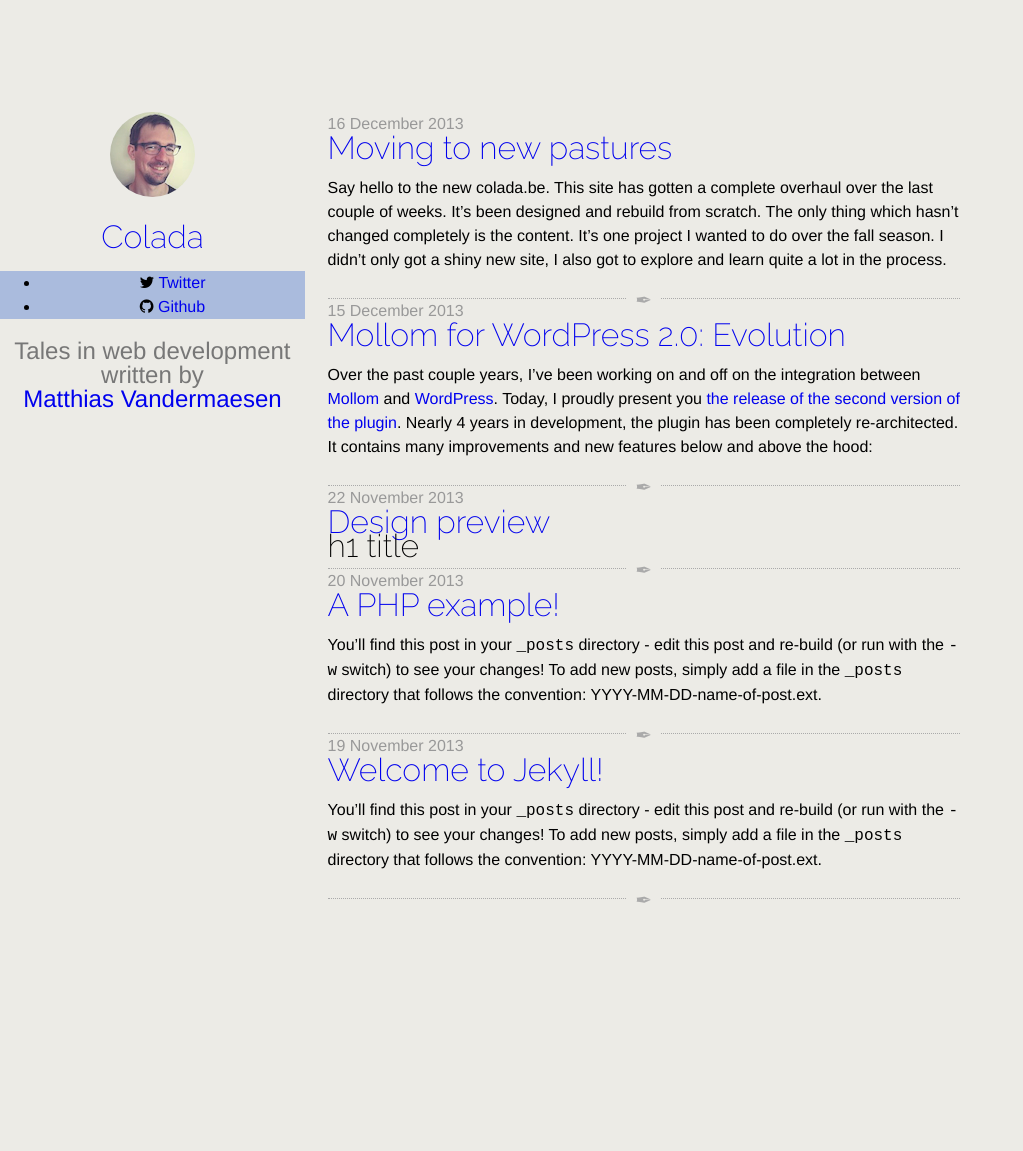
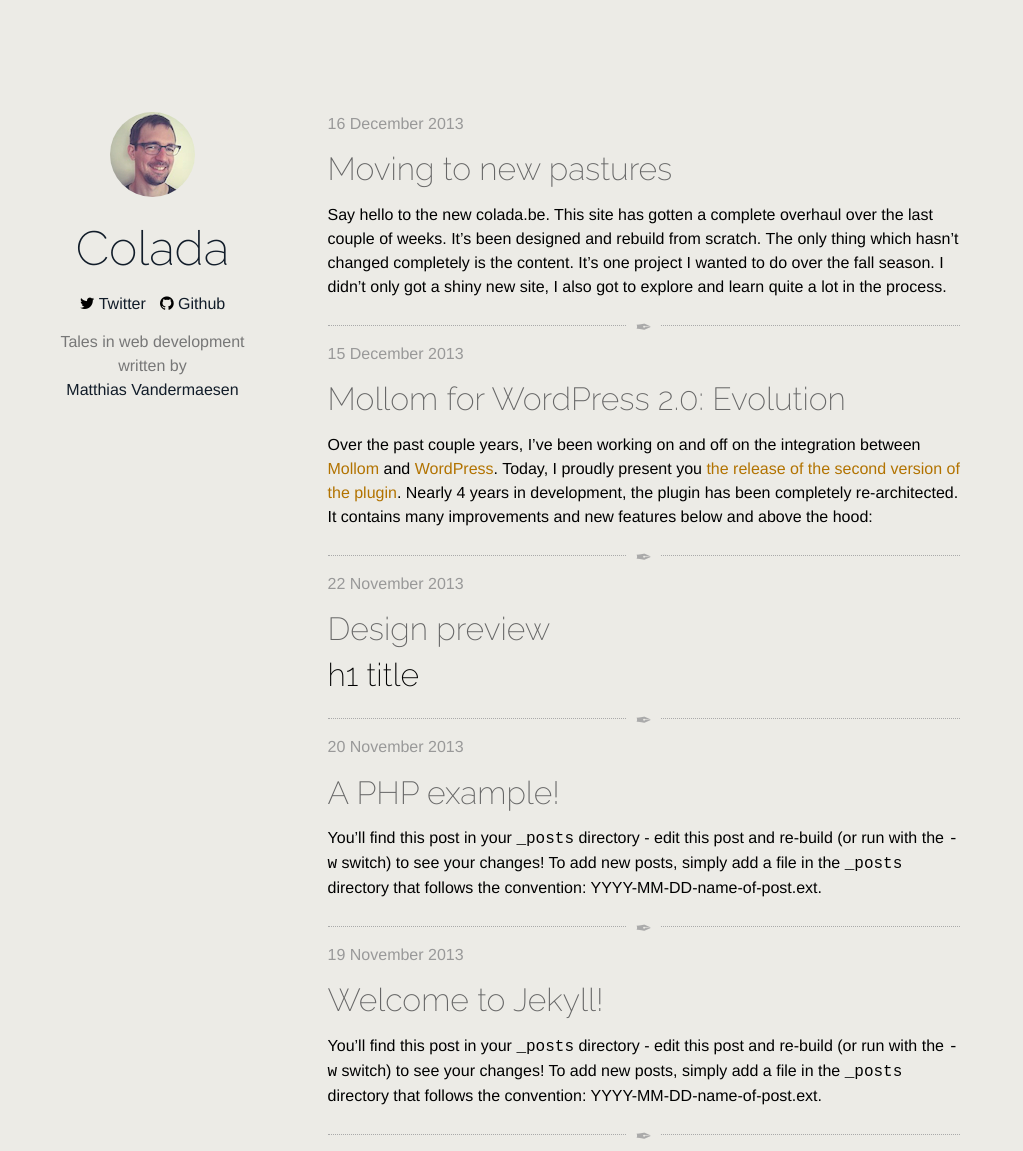
Before and after one commit to netsensei/colada, a Jekyll site: the page built from index.html, in a window 1280 px wide. Shown: the whole page, without its empty margins (0-1023 px from the left). Built offline with Jekyll 4.4.1, drawn with Linux system fonts in a browser that asks for light colours; nearby versions of some CDN libraries; some web fonts are replaced; Markdown is read by kramdown in place of the engine named in the settings; before the commit the page ends 912 px from its top, so only the background shows below that.

Commit message:
Added: fun with mixins and extendables

```diff
--- a/_sass/base/_typography.scss
+++ b/_sass/base/_typography.scss
@@ -70,6 +70,6 @@ h1 {
 
 a {
   /* @include link-colors(#e59400, #e59400, #b27300, #7f5200, #7f5200); */
-  /* @include link-colors(#b27300, #e59400, #e59400, #7f5200, #7f5200); */
+  @include link-colors(#b27300, #e59400, #e59400, #7f5200, #7f5200);
   text-decoration: none;
 }
--- a/_sass/screen.scss
+++ b/_sass/screen.scss
@@ -20,6 +20,7 @@
 
 @import 'base/variables';
 @import 'base/normalize';
+@import 'base/mixins';
 @import 'base/extendables';
 @import 'base/typography';
 
--- a/css/screen.css
+++ b/css/screen.css
@@ -185,15 +185,10 @@ table {
   border-collapse: collapse;
   border-spacing: 0; }
 
-%horizontal-unstyled-list {
-  list-style: none;
-  padding: 0;
-  margin: 0; }
+/**
+ * Mixins
+ */
 
-sidebar ul.online-presence {
-  background: #aabbdd; }
-  %horizontal-unstyled-list li {
-    display: inline-block; }
 
 article:after {
   font-family: 'EntypoRegular';
@@ -263,8 +258,17 @@ h1 {
 /* colors */
 a {
   /* @include link-colors(#e59400, #e59400, #b27300, #7f5200, #7f5200); */
-  /* @include link-colors(#b27300, #e59400, #e59400, #7f5200, #7f5200); */
   text-decoration: none; }
+  a:link {
+    color: #b27300; }
+  a:hover {
+    color: #e59400; }
+  a:active {
+    color: #e59400; }
+  a:visited {
+    color: #7f5200; }
+  a:focus {
+    color: #7f5200; }
 
 /* ---------- Styles ---------- */
 /**
@@ -303,42 +307,74 @@ a {
  *   Colors, margins, paddings,...
  */
 sidebar a {
-  /* @include link-colors(#111c29, #666, #111c29, #111c29); */
   text-decoration: none; }
-sidebar .avatar {
+  sidebar a:link {
+    color: #111c29; }
+  sidebar a:hover {
+    color: #666666; }
+  sidebar a:active {
+    color: #111c29; }
+  sidebar a:visited {
+    color: #111c29; }
+  sidebar a:focus {
+    color: #111c29; }
+
+.avatar {
   border-radius: 50%;
   opacity: 0.8;
   -webkit-transition: all 500ms ease-in;
   -moz-transition: all 500ms ease-in;
   -o-transition: all 500ms ease-in; }
-sidebar .avatar:hover {
+
+.avatar:hover {
   opacity: 0.95; }
-sidebar .site-title {
-  /* @include rhythm(0.125, 0, 0, 0.125); */
-  /* font-size: rhythm(1.5); */
+
+ul.online-presence {
+  list-style: none;
+  margin: 0;
+  padding: 0; }
+  ul.online-presence li {
+    display: inline-block;
+    padding: 0 0.3em; }
+
+.site-title {
+  font-size: 3em;
   font-weight: 200; }
-sidebar .site-slogan {
-  /* @include rhythm(0, 0, 0, 0.5); */
+
+.site-slogan {
   color: #777777;
-  /* font-size: rhythm(0.75); */
+  font-size: 1em;
   font-weight: 300; }
-  sidebar .site-slogan span {
-    display: block;
-    /* font-size: rhythm(0.625); */ }
+  .site-slogan span {
+    display: block; }
 
+div.posts-overview > article:nth-child(1) {
+  margin-top: 0; }
 
 article {
   border-bottom: 1px dotted #aaaaaa; }
-  article .entry-meta {
-    color: #999999;
+  article.format-excerpt {
+    margin: 1em 0; }
+  article h1 {
     font-weight: 200; }
-  article h1 {
-    font-weight: 200;
-    margin: 0; }
+    article h1 a:link {
+      color: #666666; }
+    article h1 a:hover {
+      color: #111c29; }
+    article h1 a:active {
+      color: #666666; }
+    article h1 a:visited {
+      color: #666666; }
+    article h1 a:focus {
+      color: #666666; }
   article h2, article h3 {
     font-weight: 100; }
 
 
+.entry-meta {
+  color: #999999;
+  font-weight: 200; }
+
 .highlight pre {
   padding: 1em;
   /* @include border-radius(.5em, .5em); */ }
```
Also changed, not shown: _sass/_styles.scss (+22 -21 lines), _sass/base/_extendables.scss (+7 -7 lines), _sass/base/_mixins.scss (added, +26 -0 lines).
